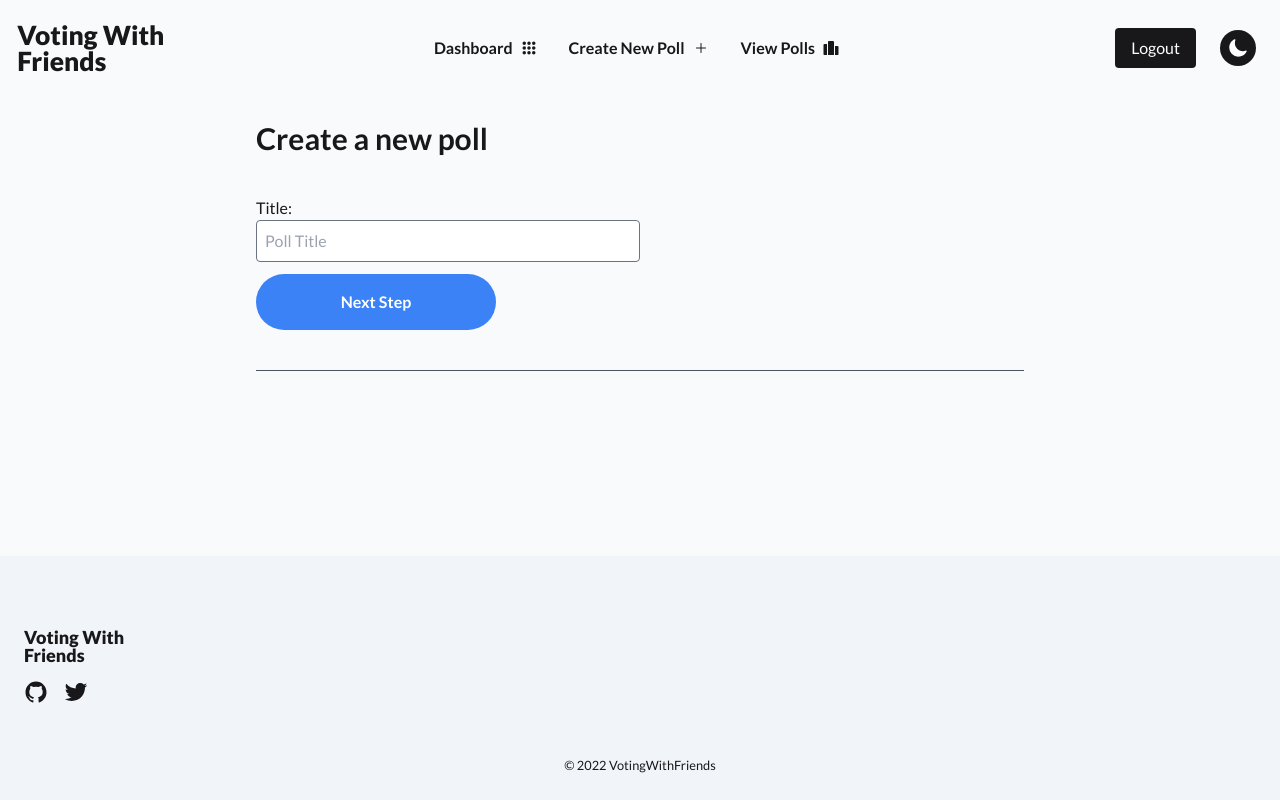
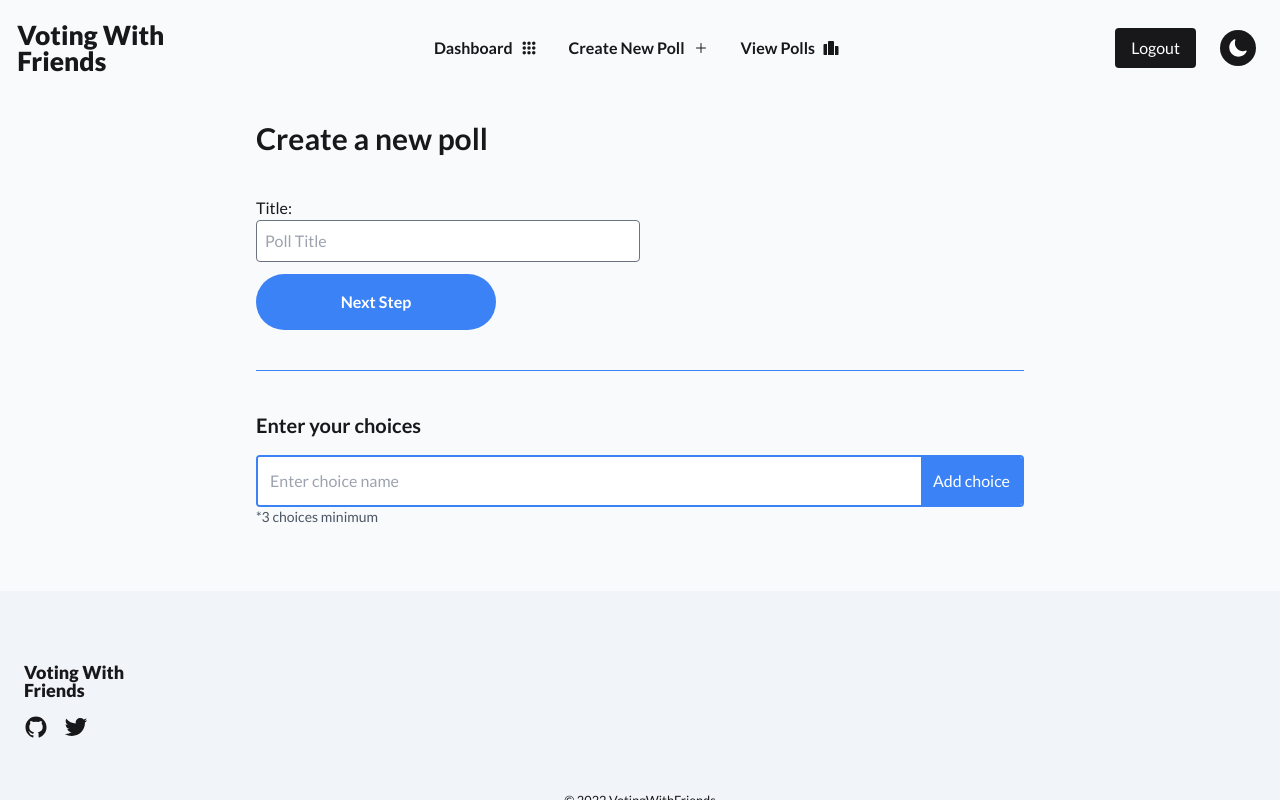
Before and after one commit to votingwithfriends/votingwithfriends, a React (Vite) app in the folder client/: page /new-poll in a window 1280 px wide. Built offline with nearby package versions, Linux system fonts and the light colour scheme; no server answers; sample sign-in values are in the browser's storage.

Commit message:
frontend

```diff
--- a/client/src/pages/CreateNewPoll.jsx
+++ b/client/src/pages/CreateNewPoll.jsx
@@ -75,35 +75,32 @@ const CreateNewPoll = () => {
             </div>
           </form>
           {/*Bottom Border */}
-          <div className="h-[1px] w-full bg-gray-600"></div>
-          {/*<form className="hidden" id="choices">
-            <h2 className="mb-4 text-xl font-bold">Enter your choices</h2>
-
-            {/*<div className="grid grid-cols-[1fr_auto] overflow-hidden rounded border-2 border-green-400">
+          <div class="w-full h-[1px] bg-blue-500"></div>
+   <form onSubmit={handleFormSubmit}>
+    <h2 class="font-bold text-xl mb-4">Enter your choices</h2>
+    <div
+      class="grid grid-cols-[1fr_auto] border-2 border-blue-500 rounded overflow-hidden"
+    >
       <input
         id="choice-name"
-                className="p-3"
+        class="p-3"
         type="text"
+        name="choice"
+        value={formState.choice}
         placeholder="Enter choice name"
-                required
+        onChange={handleChange}
       />
-              <button className="bg-green-500 p-3 text-white" type="submit">
-                Add choice
-              </button>
+      <button class="p-3 bg-blue-500 text-white" type="submit">Add choice</button>
     </div>
-
-            <p className="text-sm text-gray-600">*3 choices minimum</p>
+    <p class="text-sm text-gray-600">*3 choices minimum</p>
   </form>
   <button
     id="finish-btn"
-            className="hidden w-full rounded bg-gray-400 p-2 text-white transition-all ease-in-out hover:bg-green-400"
-          >
-            Finish creating poll
-          </button>
-          <ul
-            className="flex grid-cols-2 flex-col gap-4 md:grid"
-            id="choiceList"
-          ></ul>*/}
+    class="w-full hidden p-2 transition-all ease-in-out bg-gray-400 hover:bg-green-400 text-white rounded"
+  >Finish creating poll</button>
+  <ul class="flex flex-col md:grid grid-cols-2 gap-4" id="choice_name">
+
+  </ul>
         </article>
       </MotionWrapper>
     </Layout>
--- a/client/src/utils/mutations.js
+++ b/client/src/utils/mutations.js
@@ -27,7 +27,7 @@ export const ADD_USER = gql`
 `;
 
 export const ADD_POLL = gql`
-  mutation Mutation($title: String!) {
+  mutation addPoll($title: String!) {
     addPoll(title: $title) {
       _id
       title
--- a/package.json
+++ b/package.json
@@ -20,5 +20,8 @@
   "homepage": "https://github.com/votingwithfriends/votingwithfriends#readme",
   "devDependencies": {
     "concurrently": "^7.3.0"
+  },
+  "dependencies": {
+    "@material-tailwind/react": "^1.2.3"
   }
 }
```
Also changed, not shown: 1 other file (tests, documents, lock files or other folders). Lines whose indentation alone changed are shown as unchanged.
